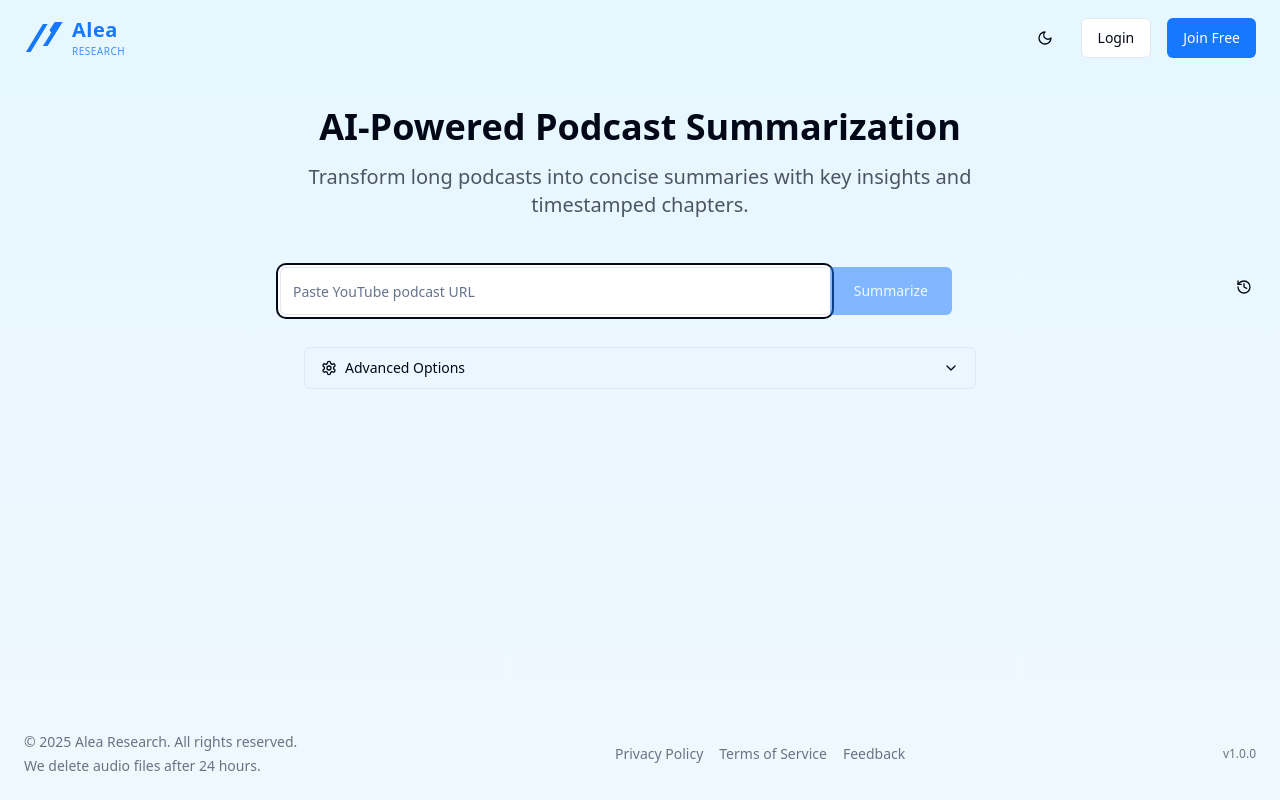
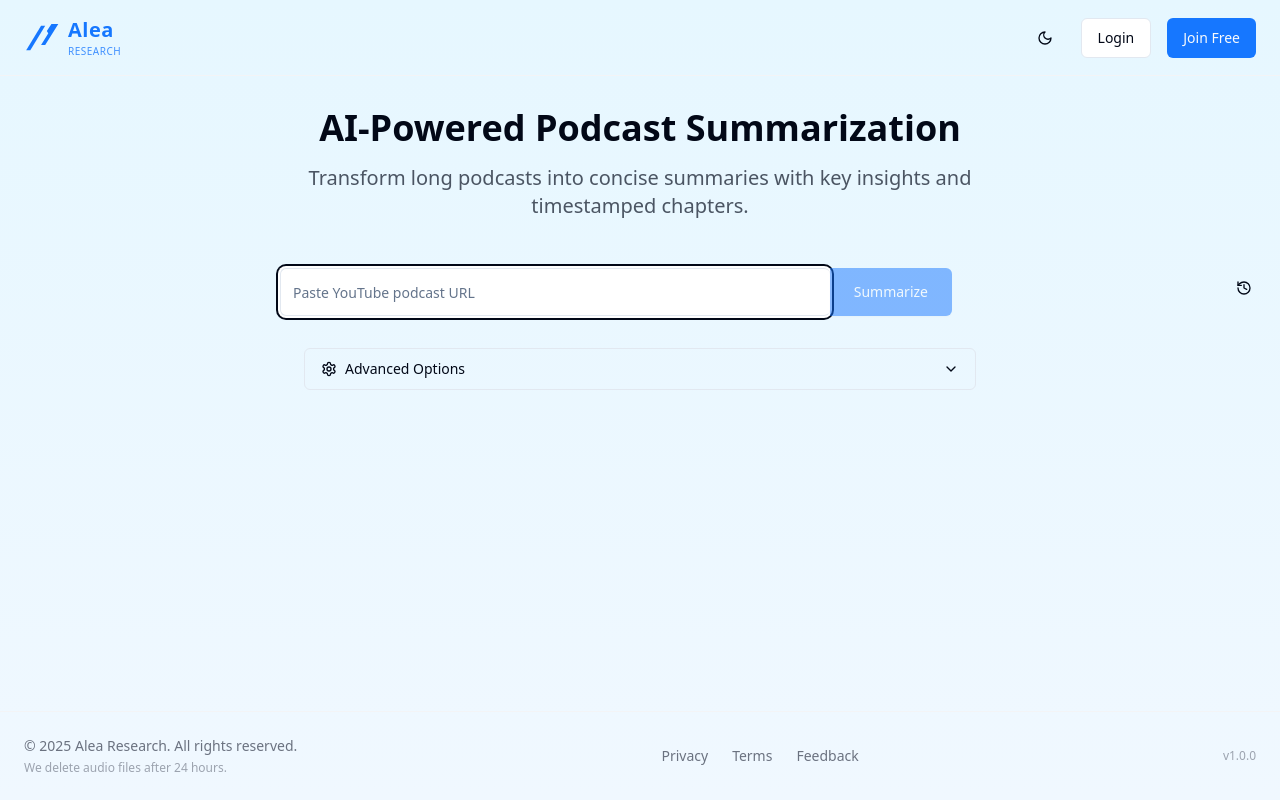
Before and after one commit to tomhaverford624/podsum-ai-scribe, a React (Vite) app: page / in a window 1280 px wide. Built offline with nearby package versions, Linux system fonts and the light colour scheme.

Commit message:
Refactor: Apply modern and minimalistic design
This commit refactors the UI to align with a modern and minimalistic design aesthetic.

```diff
--- a/src/components/Footer.tsx
+++ b/src/components/Footer.tsx
@@ -3,20 +3,20 @@ import React from 'react';
 
 export const Footer: React.FC = () => {
   return (
-    <footer className="w-full py-6 px-6 mt-auto">
+    <footer className="w-full py-6 px-6 mt-auto border-t border-gray-100 dark:border-gray-800">
       <div className="max-w-7xl mx-auto flex flex-col md:flex-row justify-between items-center text-sm text-gray-500">
         <div className="mb-4 md:mb-0 text-center md:text-left">
           <p>© {new Date().getFullYear()} Alea Research. All rights reserved.</p>
-          <p className="mt-1">We delete audio files after 24 hours.</p>
+          <p className="mt-1 text-xs text-gray-400">We delete audio files after 24 hours.</p>
         </div>
 
-        <div className="flex gap-4">
-          <a href="#" className="hover:text-gray-700 transition-colors">Privacy Policy</a>
-          <a href="#" className="hover:text-gray-700 transition-colors">Terms of Service</a>
-          <a href="#" className="hover:text-gray-700 transition-colors">Feedback</a>
+        <div className="flex gap-6">
+          <a href="#" className="hover:text-alea-blue transition-colors text-sm">Privacy</a>
+          <a href="#" className="hover:text-alea-blue transition-colors text-sm">Terms</a>
+          <a href="#" className="hover:text-alea-blue transition-colors text-sm">Feedback</a>
         </div>
 
-        <div className="mt-4 md:mt-0 text-xs">
+        <div className="mt-4 md:mt-0 text-xs text-gray-400">
           v1.0.0
         </div>
       </div>
--- a/src/components/Header.tsx
+++ b/src/components/Header.tsx
@@ -9,7 +9,8 @@ export const Header: React.FC = () => {
   const { theme, setTheme } = useTheme();
 
   return (
-    <header className="w-full py-4 px-6 flex justify-between items-center">
+    <header className="w-full py-4 px-6 border-b border-gray-100 dark:border-gray-800">
+      <div className="max-w-7xl mx-auto flex justify-between items-center">
         <Logo />
 
         <div className="flex items-center gap-4">
@@ -18,17 +19,19 @@ export const Header: React.FC = () => {
             size="icon"
             onClick={() => setTheme(theme === 'dark' ? 'light' : 'dark')}
             className="rounded-full"
+            aria-label={theme === 'dark' ? 'Switch to light mode' : 'Switch to dark mode'}
           >
             {theme === 'dark' ? <Sun size={20} /> : <Moon size={20} />}
           </Button>
 
-        <Button variant="outline" className="font-medium">
+          <Button variant="outline" className="font-medium text-sm">
             Login
           </Button>
 
-        <Button className="bg-alea-blue text-white hover:bg-alea-blue/90 font-medium">
+          <Button className="bg-alea-blue hover:bg-alea-blue/90 font-medium text-sm">
             Join Free
           </Button>
+        </div>
       </div>
     </header>
   );
--- a/src/components/Logo.tsx
+++ b/src/components/Logo.tsx
@@ -4,15 +4,15 @@ import { Link } from 'react-router-dom';
 
 export const Logo: React.FC = () => {
   return (
-    <Link to="/" className="flex items-center">
+    <Link to="/" className="flex items-center group">
       <div className="flex items-center">
-        <svg width="40" height="32" viewBox="0 0 40 32" fill="none" xmlns="http://www.w3.org/2000/svg">
+        <svg width="36" height="28" viewBox="0 0 40 32" fill="none" xmlns="http://www.w3.org/2000/svg" className="transition-transform duration-300 group-hover:scale-105">
           <path d="M18.923 2.083L1.923 30.083H6.641L23.641 2.083H18.923Z" fill="#1677FF" />
           <path d="M33.923 2.083L27.923 12.083L25.513 8.083L30.795 0.083L38.641 0.083L23.641 24.083L18.923 24.083L28.833 8.083L33.923 2.083Z" fill="#1677FF" />
         </svg>
         <div className="ml-2">
-          <div className="font-bold text-[#1677FF] text-xl tracking-wide">Alea</div>
-          <div className="uppercase text-[10px] tracking-wider text-[#1677FF]/80">RESEARCH</div>
+          <div className="font-bold text-alea-blue text-xl tracking-wide">Alea</div>
+          <div className="uppercase text-[10px] tracking-wider text-alea-blue/80">RESEARCH</div>
         </div>
       </div>
     </Link>
--- a/src/components/ProcessingFeedback.tsx
+++ b/src/components/ProcessingFeedback.tsx
@@ -25,7 +25,7 @@ export const ProcessingFeedback: React.FC<ProcessingFeedbackProps> = ({
   onCancel,
 }) => {
   return (
-    <Card className="summary-card w-full max-w-2xl mx-auto mt-8 overflow-hidden">
+    <Card className="w-full max-w-2xl mx-auto mt-8 overflow-hidden border border-gray-100 dark:border-gray-800 shadow-sm hover:shadow-md transition-shadow duration-300">
       <CardContent className="p-0">
         <div className="flex items-start p-4">
           <img
@@ -34,16 +34,16 @@ export const ProcessingFeedback: React.FC<ProcessingFeedbackProps> = ({
             className="w-16 h-16 object-cover rounded-md"
           />
           <div className="ml-4 flex-1">
-            <h3 className="font-semibold text-base line-clamp-1">{podcastInfo.title}</h3>
+            <h3 className="font-medium text-base line-clamp-1">{podcastInfo.title}</h3>
             <p className="text-sm text-gray-500">{podcastInfo.duration}</p>
-            <div className="mt-2">
-              <Progress value={progress} className="h-2" />
-              <div className="flex justify-between items-center mt-1">
-                <p className="text-sm font-medium">{currentStep}</p>
+            <div className="mt-3">
+              <Progress value={progress} className="h-1.5 bg-gray-100" />
+              <div className="flex justify-between items-center mt-2">
+                <p className="text-sm font-medium text-alea-blue">{currentStep}</p>
                 <Button
                   variant="ghost"
                   size="sm"
-                  className="text-gray-500 p-0 h-auto"
+                  className="text-gray-500 p-0 h-auto hover:text-red-500"
                   onClick={onCancel}
                 >
                   <X size={16} className="mr-1" />
```
Lines whose indentation alone changed are shown as unchanged.
